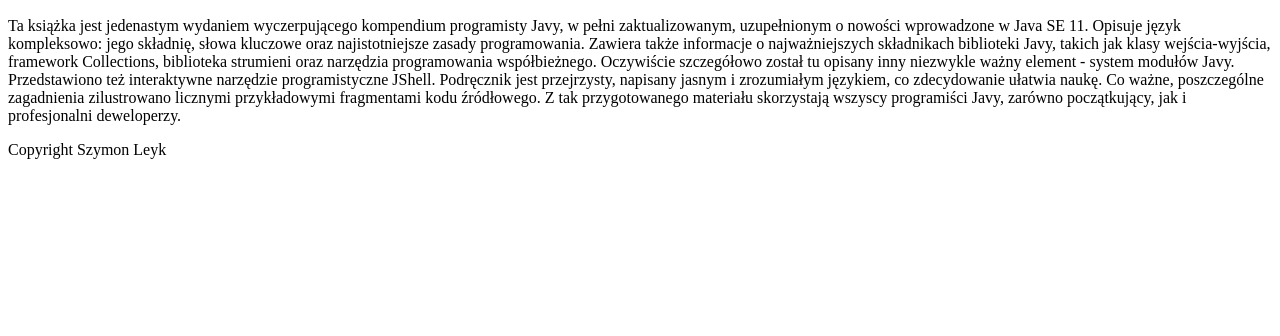
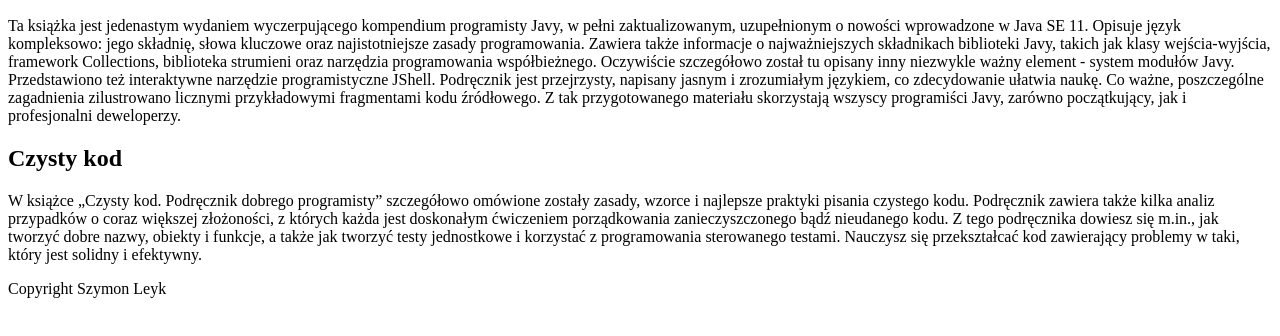
Before and after one commit to leyas/ksiegarnia-git, a plain HTML site: page index.html in a window 1280 px wide. Shown: the part 96-432 px from the top of the page. Drawn offline with Linux system fonts and the light colour scheme.

Commit message:
dodanie ksiązki czysty kod

```diff
--- a/index.html
+++ b/index.html
@@ -3,10 +3,14 @@
 	<body>
 		<h1>Księgarnia</h1>
 		<div>
-			<h2>Kompedium programisty</h2>
-			<p>Ta książka jest jedenastym wydaniem wyczerpującego kompendium programisty Javy, w pełni zaktualizowanym, uzupełnionym o nowości wprowadzone w Java SE 11. Opisuje język kompleksowo: jego składnię, słowa kluczowe oraz najistotniejsze zasady programowania. Zawiera także informacje o najważniejszych składnikach biblioteki Javy, takich jak klasy wejścia-wyjścia, framework Collections, biblioteka strumieni oraz narzędzia programowania współbieżnego. Oczywiście szczegółowo został tu opisany inny niezwykle ważny element - system modułów Javy. Przedstawiono też interaktywne narzędzie programistyczne JShell. Podręcznik jest przejrzysty, napisany jasnym i zrozumiałym językiem, co zdecydowanie ułatwia naukę. Co ważne, poszczególne zagadnienia zilustrowano licznymi przykładowymi fragmentami kodu źródłowego. Z tak przygotowanego materiału skorzystają wszyscy programiści Javy, zarówno początkujący, jak i profesjonalni deweloperzy.</p>
-		</div>
-
+			<div>
+				<h2>Kompedium programisty</h2>
+				<p>Ta książka jest jedenastym wydaniem wyczerpującego kompendium programisty Javy, w pełni zaktualizowanym, uzupełnionym o nowości wprowadzone w Java SE 11. Opisuje język kompleksowo: jego składnię, słowa kluczowe oraz najistotniejsze zasady programowania. Zawiera także informacje o najważniejszych składnikach biblioteki Javy, takich jak klasy wejścia-wyjścia, framework Collections, biblioteka strumieni oraz narzędzia programowania współbieżnego. Oczywiście szczegółowo został tu opisany inny niezwykle ważny element - system modułów Javy. Przedstawiono też interaktywne narzędzie programistyczne JShell. Podręcznik jest przejrzysty, napisany jasnym i zrozumiałym językiem, co zdecydowanie ułatwia naukę. Co ważne, poszczególne zagadnienia zilustrowano licznymi przykładowymi fragmentami kodu źródłowego. Z tak przygotowanego materiału skorzystają wszyscy programiści Javy, zarówno początkujący, jak i profesjonalni deweloperzy.</p>
+			</div>
+			<div>
+				<h2>Czysty kod</h2>
+				<p>W książce „Czysty kod. Podręcznik dobrego programisty” szczegółowo omówione zostały zasady, wzorce i najlepsze praktyki pisania czystego kodu. Podręcznik zawiera także kilka analiz przypadków o coraz większej złożoności, z których każda jest doskonałym ćwiczeniem porządkowania zanieczyszczonego bądź nieudanego kodu. Z tego podręcznika dowiesz się m.in., jak tworzyć dobre nazwy, obiekty i funkcje, a także jak tworzyć testy jednostkowe i korzystać z programowania sterowanego testami. Nauczysz się przekształcać kod zawierający problemy w taki, który jest solidny i efektywny.</p>
+			</div>
 		<footer>Copyright Szymon Leyk</footer>
 	</body>
 </html>
```
